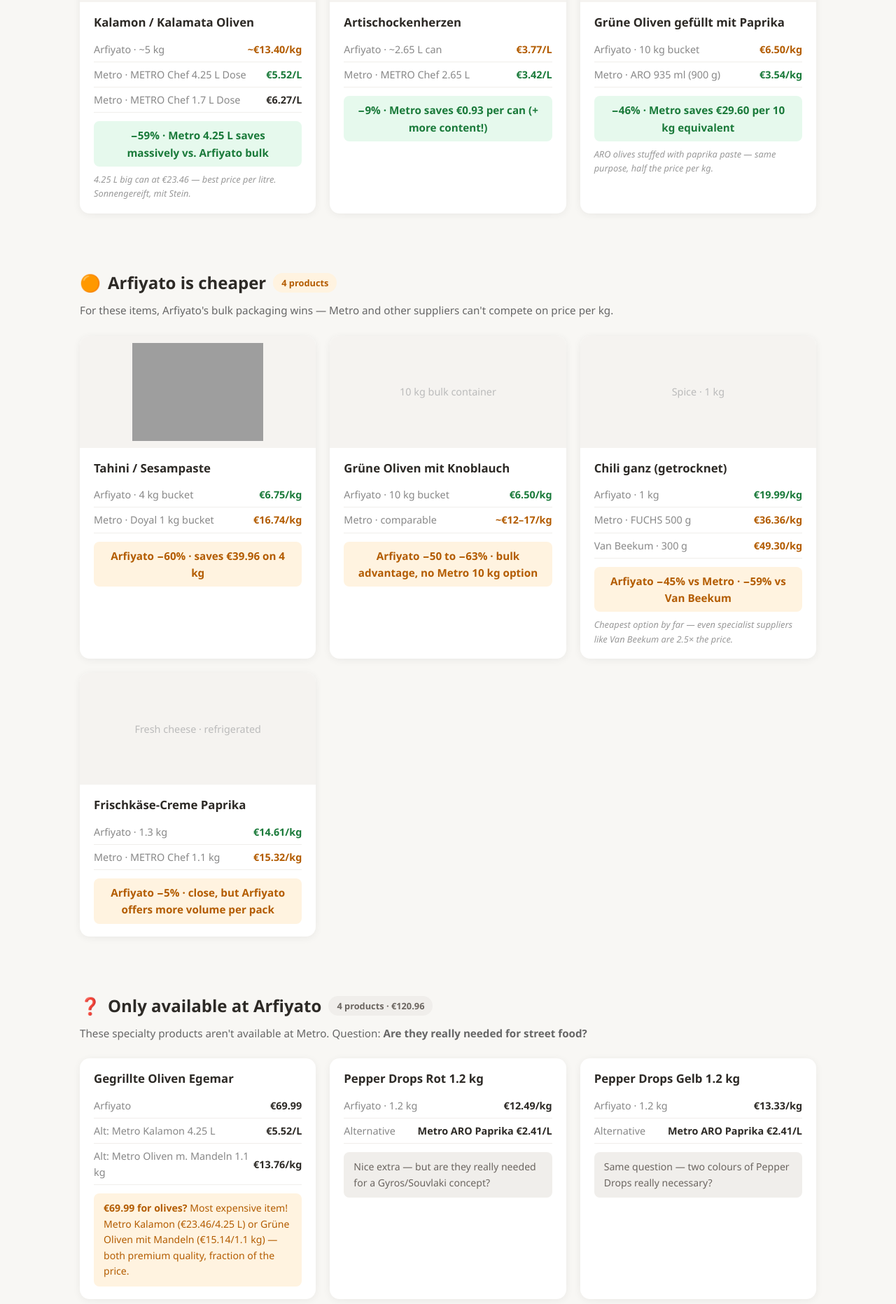
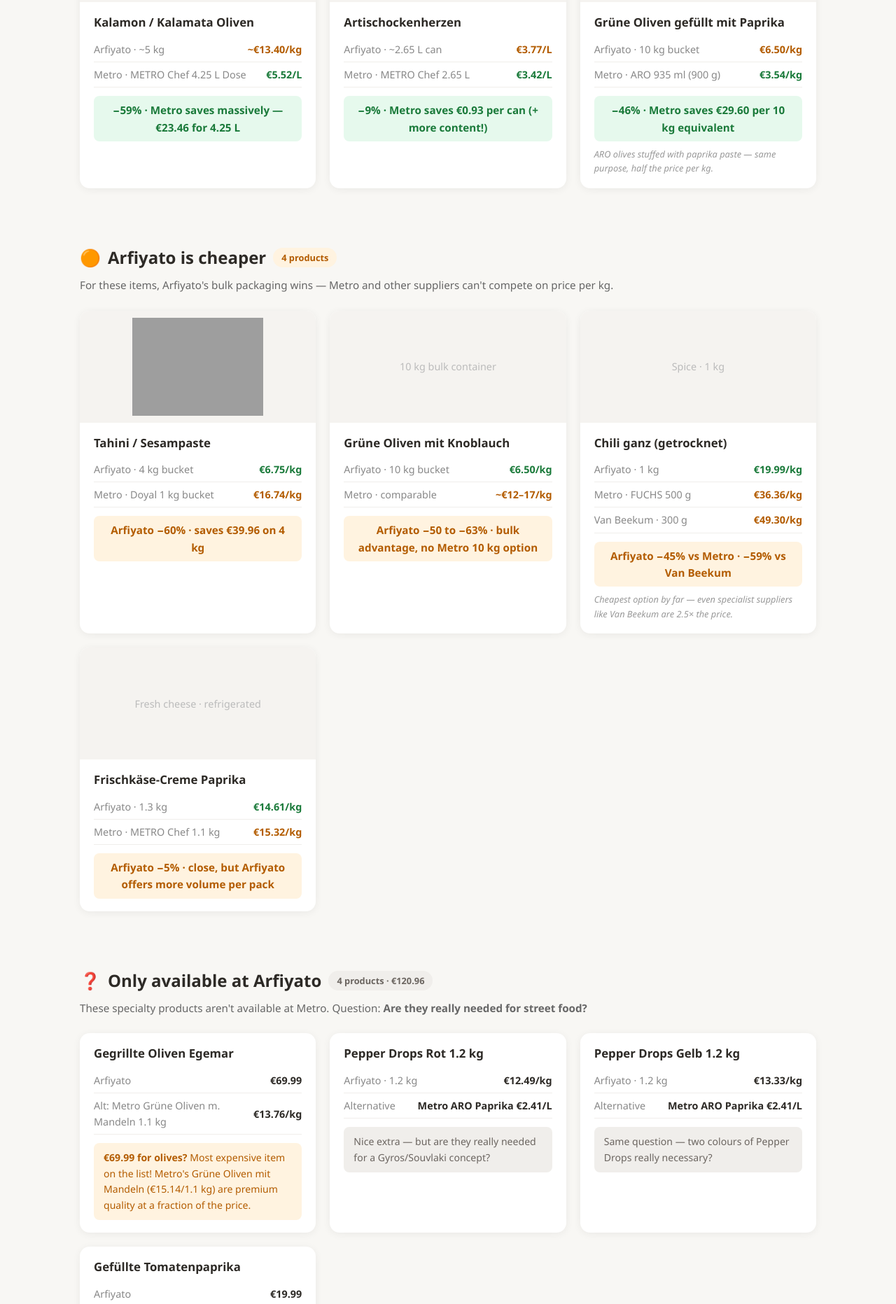
Before and after one commit to JonaAurea/metro-vergleich, a plain HTML site: page index.html in a window 1280 px wide. Shown: the part 1350-3213 px from the top of the page at 70% size. Drawn offline with Linux system fonts and the light colour scheme; grey boxes are pictures that could not be loaded.

Commit message:
Clean up: one Metro option per product, no duplicates

```diff
--- a/index.html
+++ b/index.html
@@ -166,9 +166,7 @@
         <h3>Kalamon / Kalamata Oliven</h3>
         <div class="price-row"><span class="source">Arfiyato · ~5 kg</span><span class="price loser">~€13.40/kg</span></div>
         <div class="price-row"><span class="source">Metro · METRO Chef 4.25 L Dose</span><span class="price winner">€5.52/L</span></div>
-        <div class="price-row"><span class="source">Metro · METRO Chef 1.7 L Dose</span><span class="price">€6.27/L</span></div>
-        <div class="savings-bar">−59% · Metro 4.25 L saves massively vs. Arfiyato bulk</div>
-        <p class="card-note">4.25 L big can at €23.46 — best price per litre. Sonnengereift, mit Stein.</p>
+        <div class="savings-bar">−59% · Metro saves massively — €23.46 for 4.25 L</div>
       </div>
     </div>
 
@@ -276,10 +274,9 @@
       <div class="card-body">
         <h3>Gegrillte Oliven Egemar</h3>
         <div class="price-row"><span class="source">Arfiyato</span><span class="price">€69.99</span></div>
-        <div class="price-row"><span class="source">Alt: Metro Kalamon 4.25 L</span><span class="price">€5.52/L</span></div>
-        <div class="price-row"><span class="source">Alt: Metro Oliven m. Mandeln 1.1 kg</span><span class="price">€13.76/kg</span></div>
+        <div class="price-row"><span class="source">Alt: Metro Grüne Oliven m. Mandeln 1.1 kg</span><span class="price">€13.76/kg</span></div>
         <div style="margin-top:12px; background:#fff3e0; border-radius:8px; padding:10px 14px; font-size:0.88rem; color:#b35c00;">
-          <strong>€69.99 for olives?</strong> Most expensive item! Metro Kalamon (€23.46/4.25 L) or Grüne Oliven mit Mandeln (€15.14/1.1 kg) — both premium quality, fraction of the price.
+          <strong>€69.99 for olives?</strong> Most expensive item on the list! Metro's Grüne Oliven mit Mandeln (€15.14/1.1 kg) are premium quality at a fraction of the price.
         </div>
       </div>
     </div>
@@ -383,7 +380,7 @@
       <div class="reco-num">3</div>
       <div class="reco-text">
         <strong>Question the 4 "Arfiyato only" products</strong>
-        €120.96 on specialty items that Metro doesn't carry. Does a Greek street food truck really need gegrillte Oliven for €69.99? Metro Kalamon 4.25 L at €5.52/L or Grüne Oliven mit Mandeln at €13.76/kg are premium alternatives at a fraction. Metro Chef getrocknete Tomaten (€10.66/1.7 L) can replace Gefüllte Tomatenpaprika (€19.99).
+        €120.96 on specialty items that Metro doesn't carry. Does a Greek street food truck really need gegrillte Oliven for €69.99? Metro Grüne Oliven mit Mandeln at €13.76/kg are a premium alternative. Metro Chef getrocknete Tomaten (€10.66/1.7 L) can replace Gefüllte Tomatenpaprika (€19.99).
       </div>
     </div>
   </div>
```
